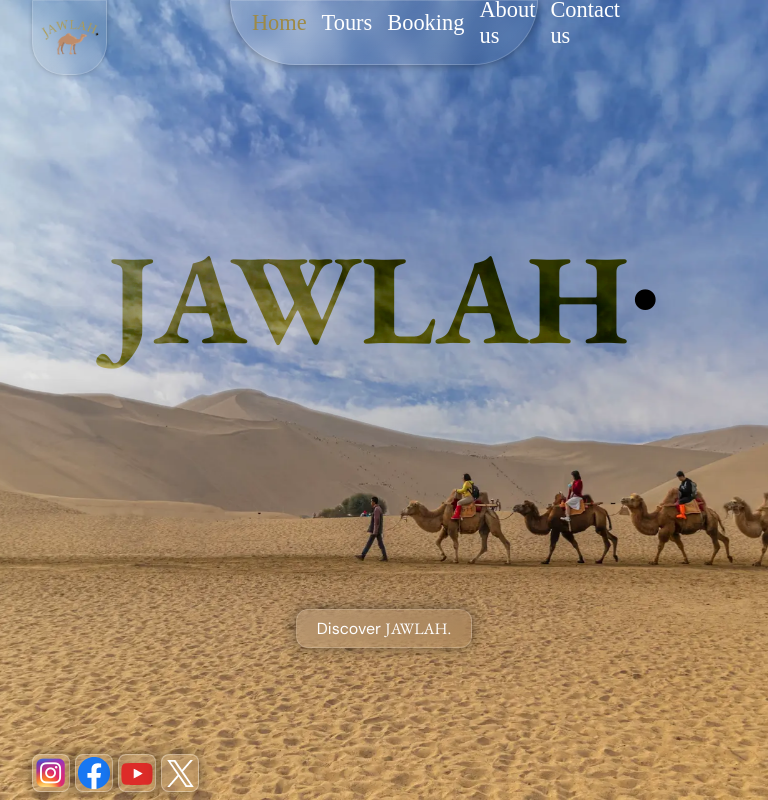
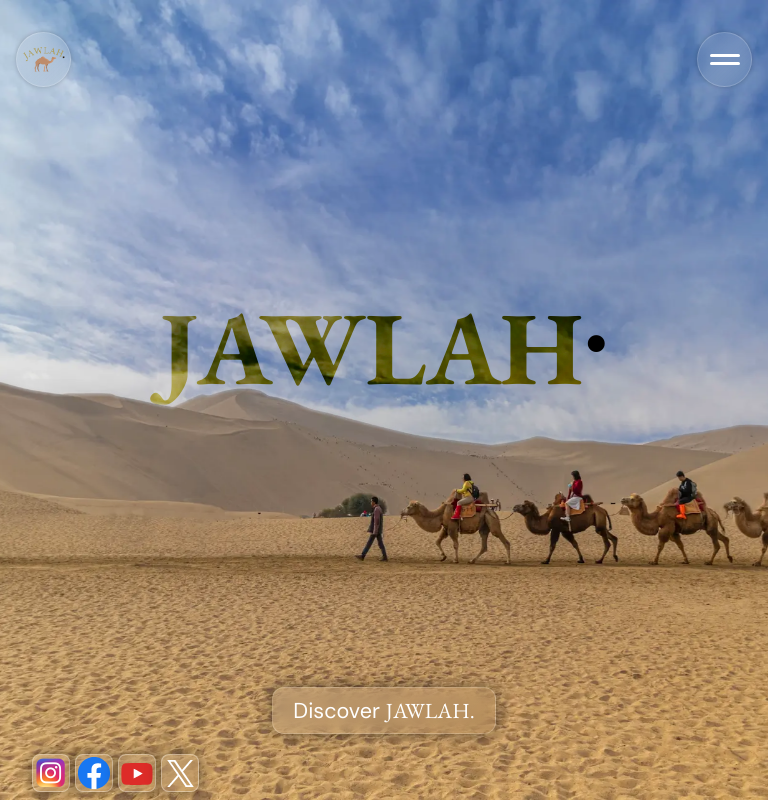
Before and after one commit to HatimElbakkali/Jawlah., a PHP site: page / in a window 768 px wide. Run offline with PHP 8.4, Linux system fonts and the light colour scheme; some libraries are stand-ins or nearby versions; some web fonts are replaced.

Commit message:
siuiuiui

```diff
--- a/app/views/components/nav.php
+++ b/app/views/components/nav.php
@@ -52,8 +52,8 @@ $uri = parse_url($_SERVER['REQUEST_URI'], PHP_URL_PATH);
             </a>
 
             <div class="sidebar-contact-info">
-                <a href="mailto:contact@jawlah.com" class="contact-link sidebar-btn">
-                    contact@jawlah.com
+                <a href="mailto:jawlah.contact@gmail.com" class="contact-link sidebar-btn">
+                    jawlah.contact@gmail.com
                 </a>
 
                 <a href="tel:+212600000000" class="contact-link sidebar-btn">
--- a/public/css/home.css
+++ b/public/css/home.css
@@ -334,8 +334,8 @@
 
 @media (max-width: 576px) {
   .hero-title {
-    height: 50vh;
-    font-size: 4.5rem;
+    height: 55vh;
+    font-size: 4rem;
   }
 
   .dot-accent {
@@ -452,8 +452,8 @@
 
 @media (min-width: 577px) and (max-width: 843px) {
   .hero-title {
-    height: 58vh;
-    font-size: 8rem;
+    height: 65vh;
+    font-size: 6.5rem;
   }
 
   .glass-logo-bg {
@@ -463,6 +463,112 @@
 
   .cta-wrapper {
     margin-top: 5rem;
+  }
+
+  .glass-logo-bg {
+    width: 55px;
+    height: 55px;
+    margin-top: 2rem;
+    margin-left: 1rem;
+    border-radius: 50%;
+  }
+
+  .nav-content {
+    justify-content: flex-end;
+    margin-right: 1rem;
+    gap: 0.5rem;
+  }
+
+  .nav-toggle {
+    display: block;
+    width: 55px;
+    height: 55px;
+    margin-top: 2rem;
+    border-radius: 50%;
+    background: var(--glass-background);
+    backdrop-filter: blur(10px);
+    border: 1px solid var(--glass-border-light);
+    box-shadow: 0 0 4px var(--shadow-light);
+    animation: fadeInUp2 var(--animation-duration) var(--ease-out) forwards;
+  }
+
+  .nav-menu-glass {
+    position: fixed;
+    top: 0;
+    right: 0;
+    width: 230px;
+    height: 100vh;
+    gap: 0;
+    display: flex;
+    flex-direction: column;
+    align-items: flex-start;
+    justify-content: flex-start;
+    margin: 0;
+    padding: 8rem 1.5rem 5rem 1.5rem;
+    border-radius: 0;
+    border: none !important;
+    box-shadow: -5px 0 20px var(--shadow-strong);
+    backdrop-filter: blur(10px);
+    animation: none !important;
+    transform: translateX(100%);
+    opacity: 0;
+    visibility: hidden;
+    transition: transform 0.4s ease, opacity 0.3s ease, visibility 0.4s;
+    z-index: 999;
+  }
+
+  .nav-menu-glass.active {
+    transform: translateX(0) !important;
+    opacity: 1 !important;
+    visibility: visible !important;
+  }
+
+  .sidebar-contact-info {
+    margin-top: 3.25rem;
+    display: flex;
+    flex-direction: column;
+    gap: 0.5rem;
+    font-family: var(--font-text);
+  }
+
+  .sidebar-btn {
+    display: block;
+  }
+
+  .contact-link {
+    color: var(--gold);
+    font-size: 0.95rem;
+    font-weight: 500;
+    text-decoration: underline;
+    transition: color 0.3s ease;
+  }
+
+  .location-txt {
+    color: rgba(255, 255, 255, 0.7);
+    font-size: 0.85rem;
+    line-height: 1.5;
+    margin-top: 0.5rem;
+  }
+
+  .nav-link {
+    display: block;
+    margin-bottom: 0;
+    animation: none !important;
+    font-family: var(--font-title-aside);
+    font-weight: 100;
+    font-size: 2rem;
+  }
+
+  .nav-link.active {
+    margin-left: 0;
+  }
+
+  .btn-discover{
+    display: inline-block;
+    padding: 0.5rem 1.25rem;
+    border-radius: 12px;
+    font-weight: 400;
+    font-size: 1.35rem;
   }
 }
 
```
Also changed, not shown: public/css/about-us.css (+97 -6 lines), public/css/booking.css (+4 -4 lines), public/css/contact-us.css (+16 -4 lines), public/css/tour.css (+18 -2 lines).
